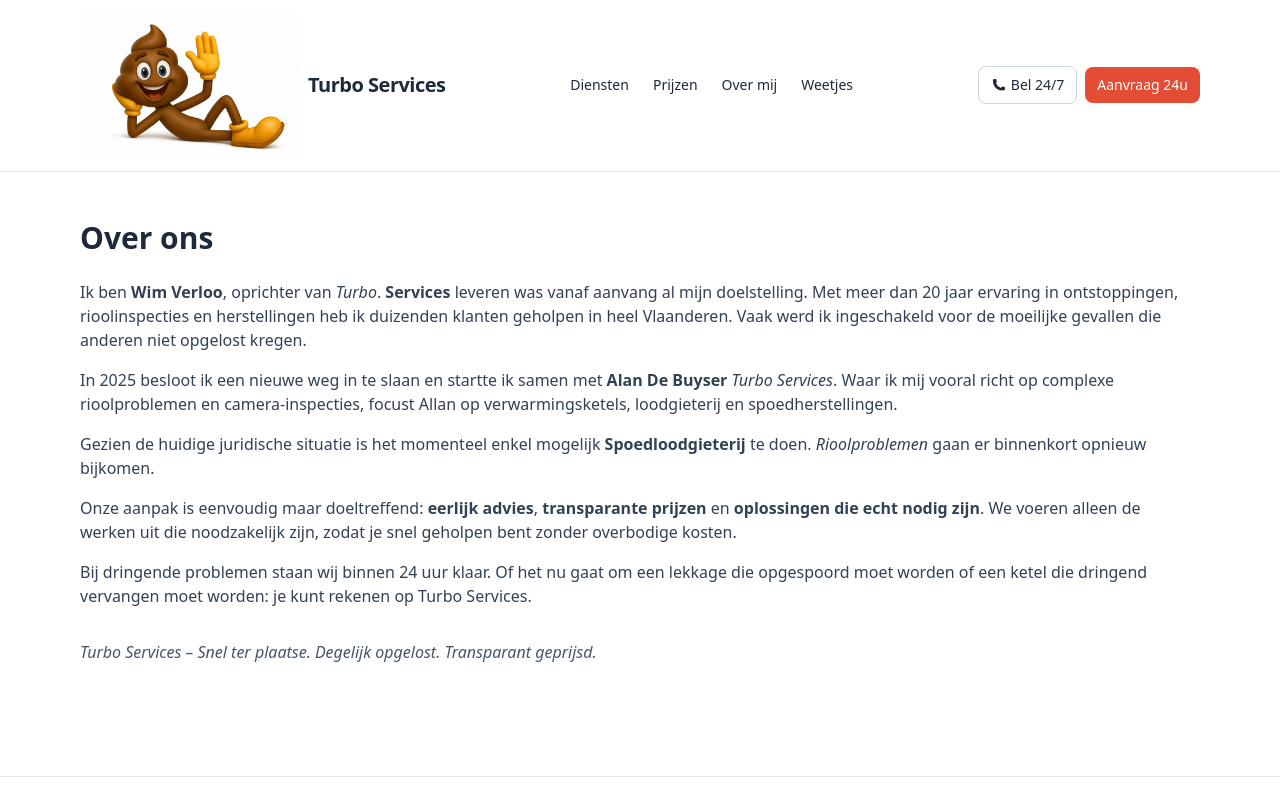
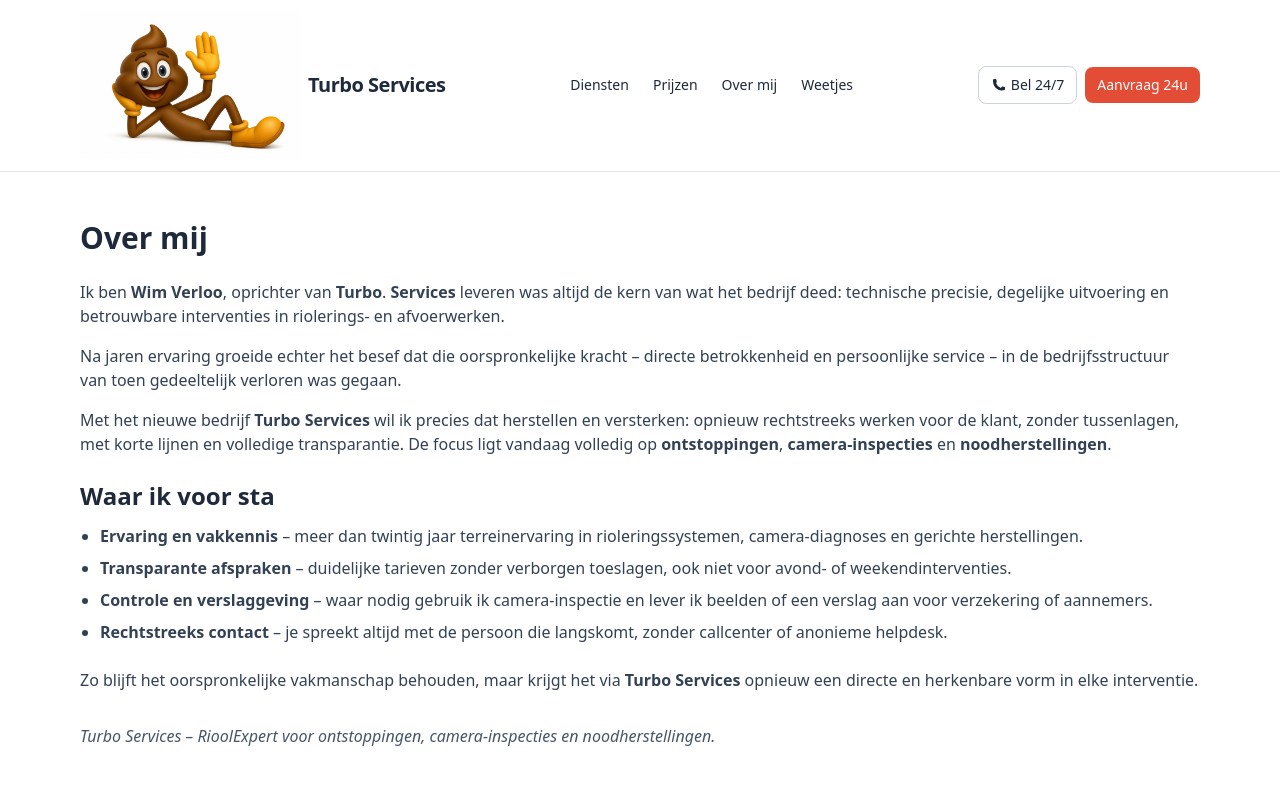
Before and after one commit to Turbo-89/turboservices, a Next.js app: page /over-ons in a window 1280 px wide. Shown: the top 800 px of the page. Built offline with nearby package versions, Linux system fonts and the light colour scheme.

Commit message:
Update page.tsx

```diff
--- a/app/over-ons/page.tsx
+++ b/app/over-ons/page.tsx
@@ -1,42 +1,60 @@
 export default function OverOns() {
   return (
     <section className="container mx-auto max-w-4xl px-4 py-12">
-      <h1 className="mb-6 text-3xl font-bold">Over ons</h1>
+      <h1 className="mb-6 text-3xl font-bold">Over mij</h1>
 
       <p className="mb-4 text-slate-700">
-        Ik ben <strong>Wim Verloo</strong>, oprichter van <em>Turbo</em>. <strong>Services</strong> leveren was vanaf aanvang al mijn doelstelling.
-        Met meer dan 20 jaar ervaring in ontstoppingen, rioolinspecties en herstellingen
-        heb ik duizenden klanten geholpen in heel Vlaanderen. Vaak werd ik ingeschakeld
-        voor de moeilijke gevallen die anderen niet opgelost kregen.
+        Ik ben <strong>Wim Verloo</strong>, oprichter van <strong>Turbo</strong>.{" "}
+        <strong>Services</strong> leveren was altijd de kern van wat het bedrijf deed:
+        technische precisie, degelijke uitvoering en betrouwbare interventies in
+        riolerings- en afvoerwerken.
       </p>
 
       <p className="mb-4 text-slate-700">
-        In 2025 besloot ik een nieuwe weg in te slaan en startte ik samen met
-        <strong> Alan De Buyser</strong> <em>Turbo Services</em>.
-        Waar ik mij vooral richt op complexe rioolproblemen en camera-inspecties,
-        focust Allan op verwarmingsketels, loodgieterij en spoedherstellingen.
-      </p>
-
-       <p className="mb-4 text-slate-700">
-        Gezien de huidige juridische situatie is het momenteel enkel mogelijk
-        <strong> Spoedloodgieterij</strong> te doen.
-        <em>   Rioolproblemen</em> gaan er binnenkort opnieuw bijkomen.
+        Na jaren ervaring groeide echter het besef dat die oorspronkelijke kracht –
+        directe betrokkenheid en persoonlijke service – in de bedrijfsstructuur van toen
+        gedeeltelijk verloren was gegaan.
       </p>
 
       <p className="mb-4 text-slate-700">
-        Onze aanpak is eenvoudig maar doeltreffend: <strong>eerlijk advies</strong>,
-        <strong> transparante prijzen</strong> en <strong>oplossingen die echt nodig zijn</strong>.
-        We voeren alleen de werken uit die noodzakelijk zijn, zodat je snel geholpen bent
-        zonder overbodige kosten.
+        Met het nieuwe bedrijf <strong>Turbo Services</strong> wil ik precies dat
+        herstellen en versterken: opnieuw rechtstreeks werken voor de klant, zonder
+        tussenlagen, met korte lijnen en volledige transparantie. De focus ligt vandaag
+        volledig op <strong>ontstoppingen</strong>,{" "}
+        <strong>camera-inspecties</strong> en <strong>noodherstellingen</strong>.
       </p>
 
+      <h2 className="mt-6 mb-3 text-2xl font-semibold">Waar ik voor sta</h2>
+
+      <ul className="mb-6 list-disc space-y-2 pl-5 text-slate-700">
+        <li>
+          <strong>Ervaring en vakkennis</strong> – meer dan twintig jaar terreinervaring
+          in rioleringssystemen, camera-diagnoses en gerichte herstellingen.
+        </li>
+        <li>
+          <strong>Transparante afspraken</strong> – duidelijke tarieven zonder verborgen
+          toeslagen, ook niet voor avond- of weekendinterventies.
+        </li>
+        <li>
+          <strong>Controle en verslaggeving</strong> – waar nodig gebruik ik
+          camera-inspectie en lever ik beelden of een verslag aan voor verzekering of
+          aannemers.
+        </li>
+        <li>
+          <strong>Rechtstreeks contact</strong> – je spreekt altijd met de persoon die
+          langskomt, zonder callcenter of anonieme helpdesk.
+        </li>
+      </ul>
+
       <p className="mb-4 text-slate-700">
-        Bij dringende problemen staan wij binnen 24 uur klaar. Of het nu gaat om een lekkage die opgespoord moet worden of een ketel die dringend
-        vervangen moet worden: je kunt rekenen op Turbo Services.
+        Zo blijft het oorspronkelijke vakmanschap behouden, maar krijgt het via{" "}
+        <strong>Turbo Services</strong> opnieuw een directe en herkenbare vorm in elke
+        interventie.
       </p>
 
       <p className="mt-8 text-slate-600 italic">
-        Turbo Services – Snel ter plaatse. Degelijk opgelost. Transparant geprijsd.
+        Turbo Services – RioolExpert voor ontstoppingen, camera-inspecties en
+        noodherstellingen.
       </p>
     </section>
   );
```
